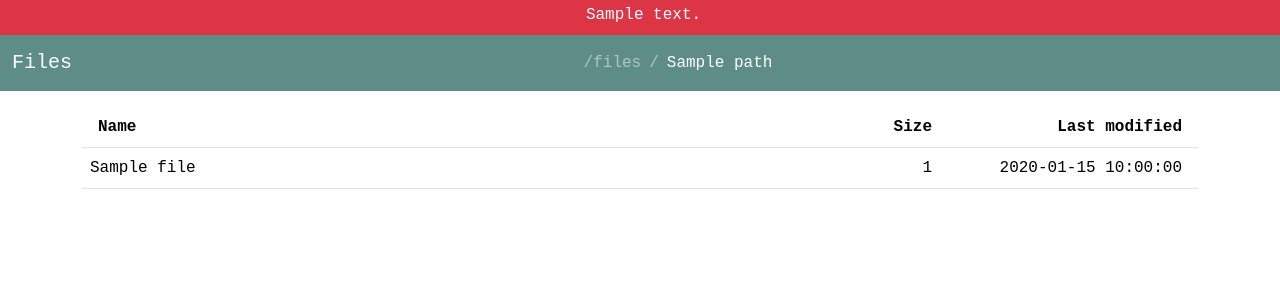
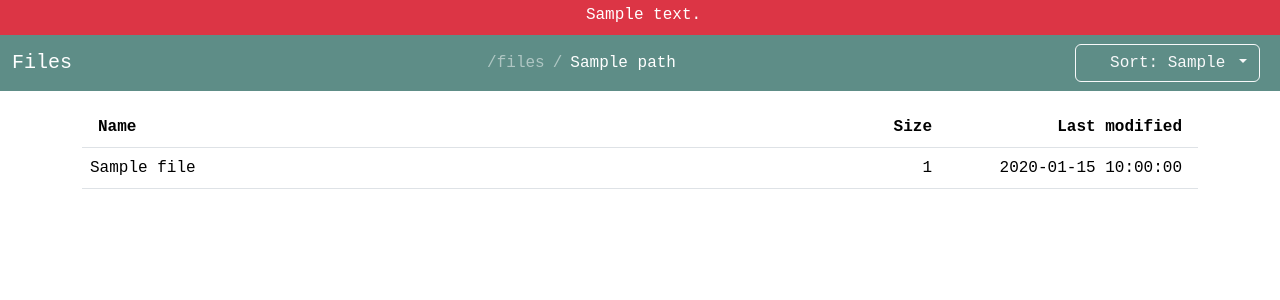
Before and after one commit to 10morgant/flask-file-browser, a Flask app: template templates/index.jinja2 in a window 1280 px wide. Shown: the top 300 px of the page. Run offline with Flask 3, Linux system fonts and the light colour scheme; the template is opened without the code that fills it: most values are stand-ins (such as "Sample title", 1, 10 or a date in 2020); style sheets or scripts are compiled from the project's sources; some libraries are stand-ins or nearby versions; some web fonts are replaced.

Commit message:
Add sorting functionality to API file listing and UI

```diff
--- a/app.py
+++ b/app.py
@@ -311,14 +311,26 @@ def handle_file_upload(request, base_location):
 
 @app.route("/api/", methods=['GET'])
 @app.route("/api/<path:path>", methods=['GET'])
-def api_list(path="/", include_dots=False):
+def api_list(path="/", include_dots=False, sort_by=None):
     base_location = Path(base)
     loc = base_location / path.lstrip('/')
+
+    if sort_by is None:
+        sort_by = request.args.get('sort_by', 'date')
+
+    sort_function = {
+        'name': lambda y: y.name.lower(),
+        'date': lambda y: y.stat().st_mtime,
+        'size': lambda y: y.stat().st_size,
+    }.get(sort_by.removesuffix("_desc"), lambda y: y.name.lower())
+
+    # Determine if we need reverse sorting
+    reverse_sort = sort_by.endswith('_desc')
 
     if loc.is_dir():
         list_files = list(loc.iterdir())
         dir_contents = []
-        list_files.sort(key=lambda x: (not x.is_dir(), x.name[0] != ".", x.name.lower()))
+        list_files.sort(key=lambda x: (not x.is_dir(), x.name[0] != ".", sort_function(x)), reverse=reverse_sort)
         for file_path in list_files:
             isdir = file_path.is_dir()
             if isdir:
@@ -347,7 +359,7 @@ def api_list(path="/", include_dots=False):
                 'colour': '#0d6efd',
                 'url': url_for('root', path='/'.join(path.split('/')[:-1]))
             })
-        return {'path': path, 'contents': dir_contents}
+        return {'path': path, 'contents': dir_contents, 'total': len(dir_contents), 'sort_by': sort_by}
     else:
         return send_from_directory(base_location, path)
 
@@ -362,7 +374,8 @@ def root(path="/"):
         return handle_file_upload(request, base_location)
 
     if os.path.isdir(loc):
-        files = api_list(path, include_dots=True).get('contents', [])
+        sort_by = request.args.get('sort_by', 'name')
+        files = api_list(path, include_dots=True, sort_by=sort_by).get('contents', [])
         dir_contents = files
 
         return render_template(
@@ -371,7 +384,8 @@ def root(path="/"):
             list_files=dir_contents,
             notice_text=notice_text,
             enable_upload=enable_upload,
-            enable_new_folder=enable_new_folder
+            enable_new_folder=enable_new_folder,
+            sort_by=sort_by
         )
     else:
         return send_from_directory(base_location, path)
--- a/templates/index.jinja2
+++ b/templates/index.jinja2
@@ -52,7 +52,7 @@
         <!-- Breadcrumb navigation -->
         <nav style="--bs-breadcrumb-divider: '/';" aria-label="breadcrumb" class="text-white">
             <ol class="breadcrumb mb-0">
-                <li class="breadcrumb-item"><a href="{{ url_for('root') }}"
+                <li class="breadcrumb-item"><a href="{{ url_for('root', sort_by=sort_by) }}"
                                                class="{{ "text-white-50" if path != "/" else "text-white" }}">/files</a>
                 </li>
                 {% set ns = namespace(breadcrumb_path = '') %}
@@ -60,14 +60,28 @@
                     {% if p %}
                         {% set ns.breadcrumb_path = ns.breadcrumb_path + '/' + p %}
                         <li class="breadcrumb-item">
-                            <a href="{{ ns.breadcrumb_path }}"
+                            <a href="{{ url_for('root', path=ns.breadcrumb_path, sort_by=sort_by) }}"
                                class="{{ " text-white" if loop.last else "text-white-50" }}">{{ p }}</a>
                         </li>
                     {% endif %}
                 {% endfor %}
             </ol>
         </nav>
-        <div class="d-flex">
+        <div class="d-flex align-items-center">
+            <!-- Sort dropdown -->
+            <div class="dropdown me-2">
+                <button class="btn btn-outline-light dropdown-toggle" type="button" id="sortDropdown" data-bs-toggle="dropdown" aria-expanded="false">
+                    <i class="ti ti-arrows-sort"></i> Sort: {{ sort_by.replace('_', ' ').title() }}
+                </button>
+                <ul class="dropdown-menu" aria-labelledby="sortDropdown">
+                    <li><a class="dropdown-item" href="?sort_by=name">Name (A-Z)</a></li>
+                    <li><a class="dropdown-item" href="?sort_by=name_desc">Name (Z-A)</a></li>
+                    <li><a class="dropdown-item" href="?sort_by=date">Date (Oldest)</a></li>
+                    <li><a class="dropdown-item" href="?sort_by=date_desc">Date (Newest)</a></li>
+                    <li><a class="dropdown-item" href="?sort_by=size">Size (Smallest)</a></li>
+                    <li><a class="dropdown-item" href="?sort_by=size_desc">Size (Largest)</a></li>
+                </ul>
+            </div>
             <!-- Buttons to trigger the modals -->
             {% if enable_upload %}
                 <button type="button" class="btn btn-primary me-2" data-bs-toggle="modal" data-bs-target="#uploadModal">
@@ -195,9 +209,14 @@
 <script>
     document.addEventListener('DOMContentLoaded', function () {
         const rows = document.querySelectorAll('tr[data-href]');
+        const urlParams = new URLSearchParams(window.location.search);
+        const sortBy = urlParams.get('sort_by') || 'name';
+
         rows.forEach(row => {
             row.addEventListener('click', function () {
-                window.location.href = this.dataset.href;
+                const url = new URL(this.dataset.href, window.location.origin);
+                url.searchParams.set('sort_by', sortBy);
+                window.location.href = url.pathname + url.search;
             });
         });
     });
@@ -247,8 +266,11 @@
                     const currentPath = form.querySelector('input[name="current_path"]').value;
                     const folderName = form.querySelector('input[name="folder_name"]').value;
                     const openFolder = form.querySelector('input[name="open_folder"]').checked;
+                    const urlParams = new URLSearchParams(window.location.search);
+                    const sortBy = urlParams.get('sort_by') || 'name';
+
                     if (openFolder) {
-                        window.location.href = currentPath + '/' + folderName;
+                        window.location.href = currentPath + '/' + folderName + '?sort_by=' + sortBy;
                     } else {
                         window.location.reload();
                     }
```
